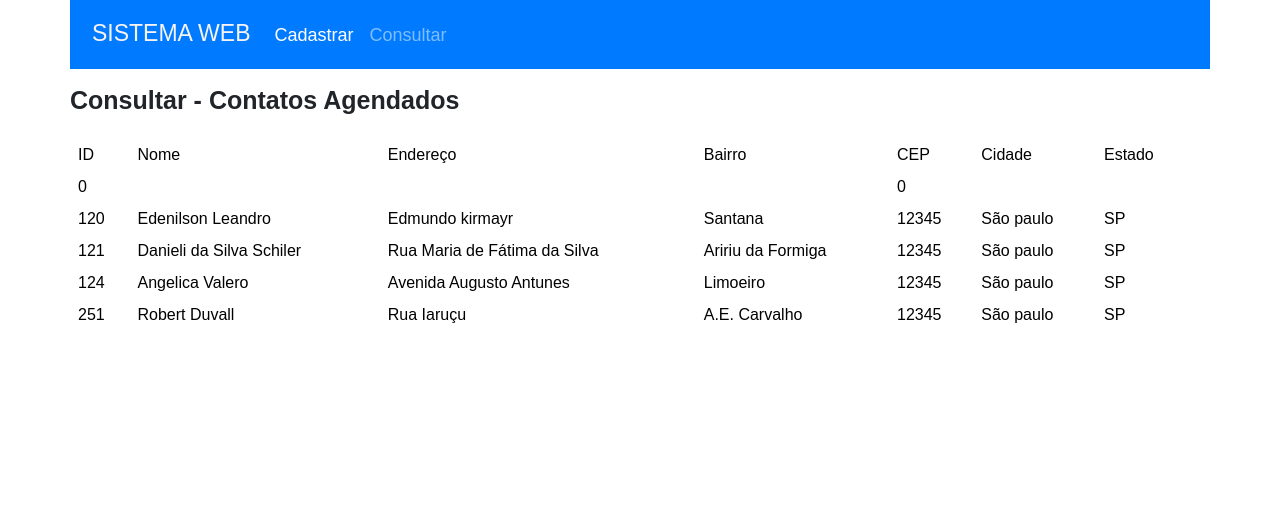
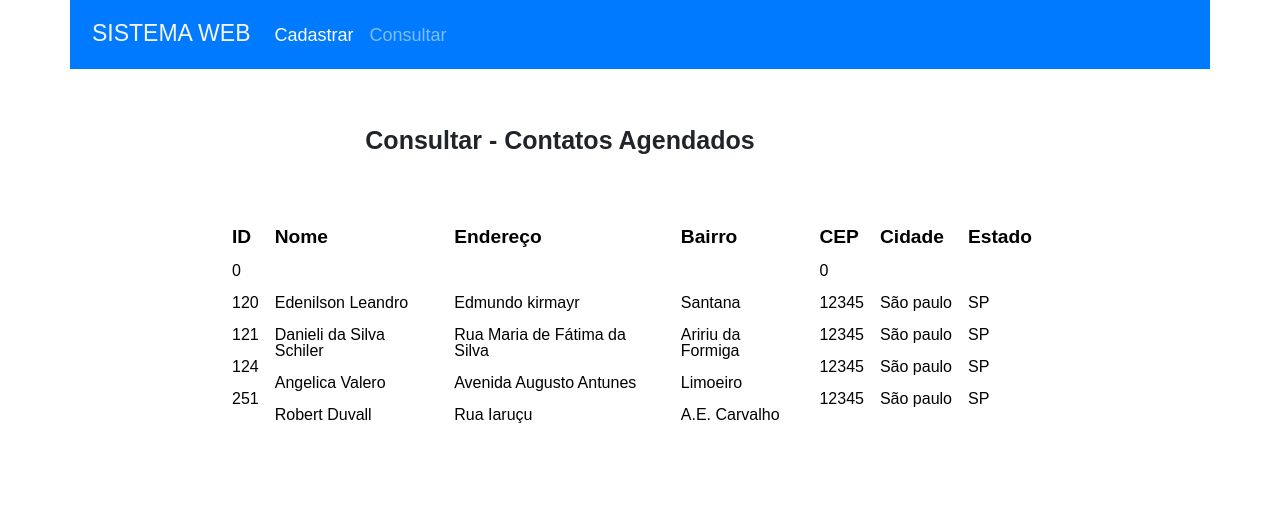
Before and after one commit to ViniciusVChabariberi/Formulario-SQL-PHP, a PHP site: page /dados.php in a window 1280 px wide. Shown: the top 510 px of the page. Run offline with PHP 8.4, Linux system fonts and the light colour scheme; data comes from the database, SQL or seed files in the repository; both versions use the stored data as it was after the commit; data that the repository does not hold is empty.

Commit message:
atualizado

```diff
--- a/SqlPHP/css/style.css
+++ b/SqlPHP/css/style.css
@@ -60,3 +60,37 @@ nav {
     width: 100px;
     height: 40px;
 }
+
+/* dados.php */
+
+.consulta{
+    padding-top: 40px;
+    padding-bottom: 20px;
+    margin-right: 160px;
+}
+
+div.linha {
+    display: flex;
+    justify-content: center;
+}
+
+.tabela{
+    max-width: 65vw;
+}
+
+.tabela_linha {
+    gap: 50px;
+    height: 3.5rem;
+    width: 2rem;
+    padding: 1rem;
+    background-color: #007BFF;
+}
+
+.tabela_dados{
+    font-size: 1.2rem;
+    font-weight: 700;
+}
+
+.tabela_c{
+    border: 1px  black;
+}
```
Also changed, not shown: SqlPHP/Banco/clientes.sql (line endings or trailing spaces).
